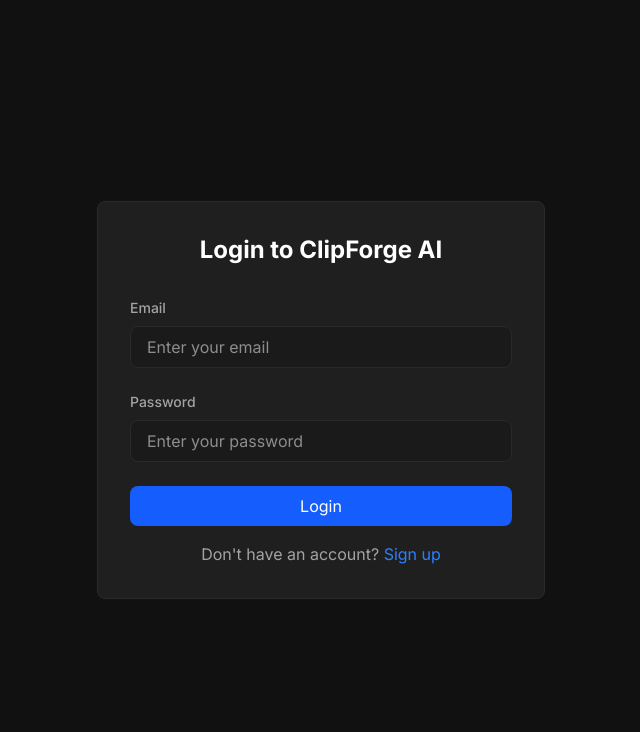
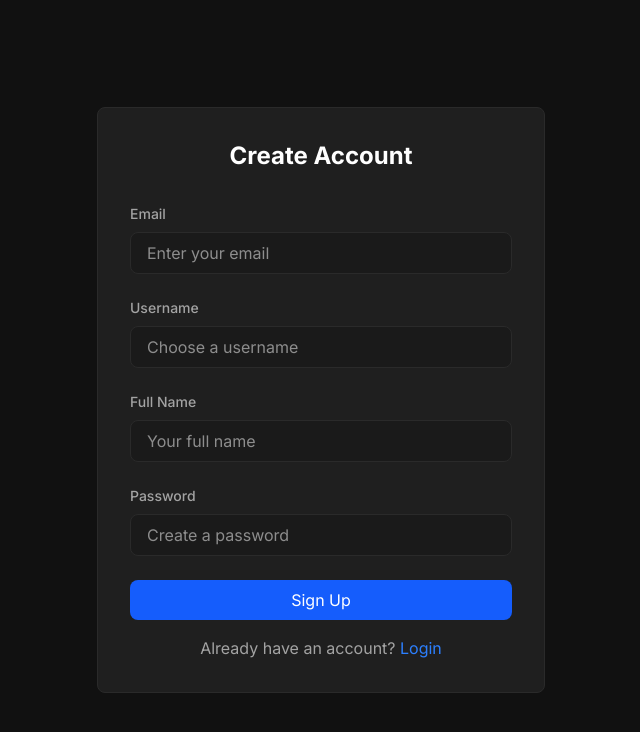
Before and after one commit to Cpukka/Clipforge-ai2, a Next.js app in the folder frontend/: page /login in a window 1280 px wide. Shown: the top 732 px of the page, without its empty margins (319-959 px from the left). Built offline with nearby package versions, Linux system fonts and the light colour scheme; no server answers.

Commit message:
Add fix reg

```diff
--- a/frontend/app/login/page.tsx
+++ b/frontend/app/login/page.tsx
@@ -1,75 +1,82 @@
 'use client'
 
-import { useState, useEffect } from 'react'
-import { signIn, useSession } from 'next-auth/react'
+import { useState } from 'react'
 import { useRouter } from 'next/navigation'
 import Link from 'next/link'
+import { api } from '@/lib/api'  // Use the API client
 import toast from 'react-hot-toast'
 
-export default function LoginPage() {
+export default function RegisterPage() {
   const router = useRouter()
-  const { status } = useSession()
-  const [email, setEmail] = useState('')
-  const [password, setPassword] = useState('')
+  const [formData, setFormData] = useState({
+    email: '',
+    username: '',
+    full_name: '',
+    password: ''
+  })
   const [loading, setLoading] = useState(false)
-
-  // Redirect if already logged in
-  useEffect(() => {
-    if (status === 'authenticated') {
-      router.push('/dashboard')
-    }
-  }, [status, router])
 
   const handleSubmit = async (e: React.FormEvent) => {
     e.preventDefault()
     setLoading(true)
 
     try {
-      const result = await signIn('credentials', {
-        email,
-        password,
-        redirect: false,
-      })
+      // Use the API client - this will use the production URL
+      const response = await api.post('/api/auth/register', formData)
 
-      if (result?.error) {
-        toast.error('Invalid email or password')
-        setLoading(false)
-      } else if (result?.ok) {
-        toast.success('Logged in successfully!')
-        // Redirect immediately when login returns ok; session should already be available
-        router.replace('/dashboard')
+      if (response.data) {
+        toast.success('Registration successful! Please login.')
+        router.push('/login')
       }
     } catch (error: any) {
-      console.error('Login error:', error)
-      toast.error('Something went wrong. Please try again.')
+      console.error('Registration error:', error)
+      const errorMessage = error.response?.data?.detail || 'Registration failed. Please try again.'
+      toast.error(errorMessage)
+    } finally {
       setLoading(false)
     }
-  }
-
-  // Show loading while checking session
-  if (status === 'loading') {
-    return (
-      <div className="min-h-screen bg-secondary flex items-center justify-center">
-        <div className="animate-spin rounded-full h-12 w-12 border-b-2 border-blue-500"></div>
-      </div>
-    )
   }
 
   return (
     <div className="min-h-screen bg-secondary flex items-center justify-center px-4">
       <div className="max-w-md w-full bg-surface rounded-lg p-8 border border-theme">
-        <h2 className="text-2xl font-bold text-primary text-center mb-8">Login to ClipForge AI</h2>
+        <h2 className="text-2xl font-bold text-primary text-center mb-8">Create Account</h2>
 
         <form onSubmit={handleSubmit} className="space-y-6">
           <div>
             <label className="block text-sm font-medium text-secondary mb-2">Email</label>
             <input
               type="email"
-              value={email}
-              onChange={(e) => setEmail(e.target.value)}
-              className="w-full px-4 py-2 bg-tertiary border border-theme rounded-lg text-primary focus:outline-none focus:border-blue-500 transition-colors"
+              value={formData.email}
+              onChange={(e) => setFormData({...formData, email: e.target.value})}
+              className="w-full px-4 py-2 bg-tertiary border border-theme rounded-lg text-primary focus:outline-none focus:border-blue-500"
               placeholder="Enter your email"
               required
+              disabled={loading}
+            />
+          </div>
+
+          <div>
+            <label className="block text-sm font-medium text-secondary mb-2">Username</label>
+            <input
+              type="text"
+              value={formData.username}
+              onChange={(e) => setFormData({...formData, username: e.target.value})}
+              className="w-full px-4 py-2 bg-tertiary border border-theme rounded-lg text-primary focus:outline-none focus:border-blue-500"
+              placeholder="Choose a username"
+              required
+              disabled={loading}
+            />
+          </div>
+
+          <div>
+            <label className="block text-sm font-medium text-secondary mb-2">Full Name</label>
+            <input
+              type="text"
+              value={formData.full_name}
+              onChange={(e) => setFormData({...formData, full_name: e.target.value})}
+              className="w-full px-4 py-2 bg-tertiary border border-theme rounded-lg text-primary focus:outline-none focus:border-blue-500"
+              placeholder="Your full name"
               disabled={loading}
             />
           </div>
@@ -78,10 +85,10 @@ export default function LoginPage() {
             <label className="block text-sm font-medium text-secondary mb-2">Password</label>
             <input
               type="password"
-              value={password}
-              onChange={(e) => setPassword(e.target.value)}
-              className="w-full px-4 py-2 bg-tertiary border border-theme rounded-lg text-primary focus:outline-none focus:border-blue-500 transition-colors"
-              placeholder="Enter your password"
+              value={formData.password}
+              onChange={(e) => setFormData({...formData, password: e.target.value})}
+              className="w-full px-4 py-2 bg-tertiary border border-theme rounded-lg text-primary focus:outline-none focus:border-blue-500"
+              placeholder="Create a password"
               required
               disabled={loading}
             />
@@ -98,18 +105,18 @@ export default function LoginPage() {
                   <circle className="opacity-25" cx="12" cy="12" r="10" stroke="currentColor" strokeWidth="4"></circle>
                   <path className="opacity-75" fill="currentColor" d="M4 12a8 8 0 018-8V0C5.373 0 0 5.373 0 12h4zm2 5.291A7.962 7.962 0 014 12H0c0 3.042 1.135 5.824 3 7.938l3-2.647z"></path>
                 </svg>
-                Logging in...
+                Creating Account...
               </span>
             ) : (
-              'Login'
+              'Sign Up'
             )}
           </button>
         </form>
 
         <p className="mt-4 text-center text-secondary">
-          Don't have an account?{' '}
-          <Link href="/register" className="text-blue-500 hover:text-blue-400 transition-colors">
-            Sign up
+          Already have an account?{' '}
+          <Link href="/login" className="text-blue-500 hover:text-blue-400 transition-colors">
+            Login
           </Link>
         </p>
       </div>
--- a/frontend/app/register/page.tsx
+++ b/frontend/app/register/page.tsx
@@ -3,7 +3,7 @@
 import { useState } from 'react'
 import { useRouter } from 'next/navigation'
 import Link from 'next/link'
-import axios from 'axios'
+import { api } from '@/lib/api'  // Use the API client instead of direct axios
 import toast from 'react-hot-toast'
 
 export default function RegisterPage() {
@@ -21,7 +21,8 @@ export default function RegisterPage() {
     setLoading(true)
 
     try {
-      const response = await axios.post('http://localhost:8000/api/auth/register', formData)
+      // Use the API client - this will use the correct production URL
+      const response = await api.post('/api/auth/register', formData)
 
       if (response.data) {
         toast.success('Registration successful! Please login.')
@@ -37,50 +38,50 @@ export default function RegisterPage() {
   }
 
   return (
-    <div className="min-h-screen bg-gray-900 flex items-center justify-center px-4">
-      <div className="max-w-md w-full bg-gray-800 rounded-lg p-8">
-        <h2 className="text-2xl font-bold text-white text-center mb-8">Create Account</h2>
+    <div className="min-h-screen bg-secondary flex items-center justify-center px-4">
+      <div className="max-w-md w-full bg-surface rounded-lg p-8 border border-theme">
+        <h2 className="text-2xl font-bold text-primary text-center mb-8">Create Account</h2>
 
         <form onSubmit={handleSubmit} className="space-y-6">
           <div>
-            <label className="block text-sm font-medium text-gray-300 mb-2">Email</label>
+            <label className="block text-sm font-medium text-secondary mb-2">Email</label>
             <input
               type="email"
               value={formData.email}
               onChange={(e) => setFormData({...formData, email: e.target.value})}
-              className="w-full px-4 py-2 bg-gray-700 border border-gray-600 rounded-lg text-white focus:outline-none focus:border-blue-500"
+              className="w-full px-4 py-2 bg-tertiary border border-theme rounded-lg text-primary focus:outline-none focus:border-blue-500"
               required
             />
           </div>
 
           <div>
-            <label className="block text-sm font-medium text-gray-300 mb-2">Username</label>
+            <label className="block text-sm font-medium text-secondary mb-2">Username</label>
             <input
               type="text"
               value={formData.username}
               onChange={(e) => setFormData({...formData, username: e.target.value})}
-              className="w-full px-4 py-2 bg-gray-700 border border-gray-600 rounded-lg text-white focus:outline-none focus:border-blue-500"
+              className="w-full px-4 py-2 bg-tertiary border border-theme rounded-lg text-primary focus:outline-none focus:border-blue-500"
               required
             />
           </div>
 
           <div>
-            <label className="block text-sm font-medium text-gray-300 mb-2">Full Name</label>
+            <label className="block text-sm font-medium text-secondary mb-2">Full Name</label>
             <input
               type="text"
               value={formData.full_name}
               onChange={(e) => setFormData({...formData, full_name: e.target.value})}
-              className="w-full px-4 py-2 bg-gray-700 border border-gray-600 rounded-lg text-white focus:outline-none focus:border-blue-500"
+              className="w-full px-4 py-2 bg-tertiary border border-theme rounded-lg text-primary focus:outline-none focus:border-blue-500"
             />
           </div>
 
           <div>
-            <label className="block text-sm font-medium text-gray-300 mb-2">Password</label>
+            <label className="block text-sm font-medium text-secondary mb-2">Password</label>
             <input
               type="password"
               value={formData.password}
               onChange={(e) => setFormData({...formData, password: e.target.value})}
-              className="w-full px-4 py-2 bg-gray-700 border border-gray-600 rounded-lg text-white focus:outline-none focus:border-blue-500"
+              className="w-full px-4 py-2 bg-tertiary border border-theme rounded-lg text-primary focus:outline-none focus:border-blue-500"
               required
             />
           </div>
@@ -94,7 +95,7 @@ export default function RegisterPage() {
           </button>
         </form>
 
-        <p className="mt-4 text-center text-gray-400">
+        <p className="mt-4 text-center text-secondary">
           Already have an account?{' '}
           <Link href="/login" className="text-blue-500 hover:text-blue-400">
             Login
--- a/frontend/lib/api.ts
+++ b/frontend/lib/api.ts
@@ -2,7 +2,7 @@ import axios from 'axios'
 import { getSession, signOut } from 'next-auth/react'
 
 // Use environment variable for API URL - this is critical!
-const API_BASE_URL = process.env.NEXT_PUBLIC_API_URL!
+const API_BASE_URL = process.env.NEXT_PUBLIC_API_URL || 'https://clipforge-ai2.onrender.com'
 
 if (!API_BASE_URL) {
   throw new Error("NEXT_PUBLIC_API_URL is not defined")
```
Also changed, not shown: 1 other file (tests, documents, lock files or other folders).
